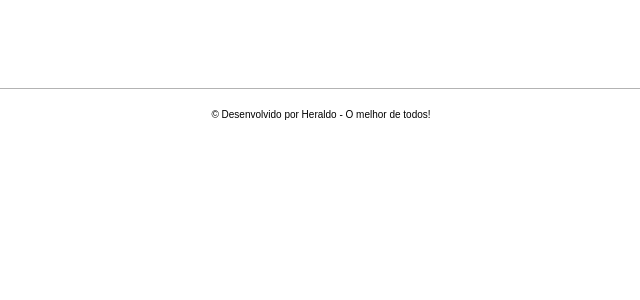
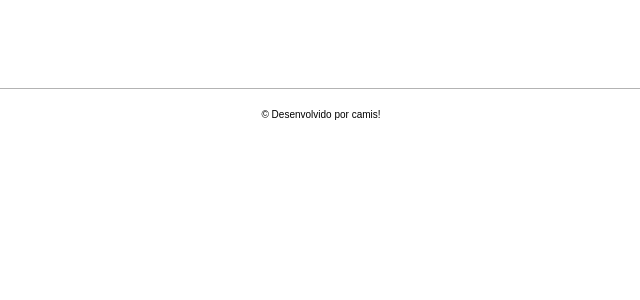
Before and after one commit to CamilaBringell/Login, a PHP site: page /inicio.php in a window 1280 px wide. Shown: the part 170-470 px from the top of the page, without its empty margins (319-959 px from the left). Run offline with PHP 8.4, Linux system fonts and the light colour scheme.

Commit message:
Update footer.php

```diff
--- a/login/footer.php
+++ b/login/footer.php
@@ -1,3 +1,3 @@
 <footer>
-        &copy; Desenvolvido por Heraldo - O melhor de todos!
+        &copy; Desenvolvido por camis!
     </footer>
```
